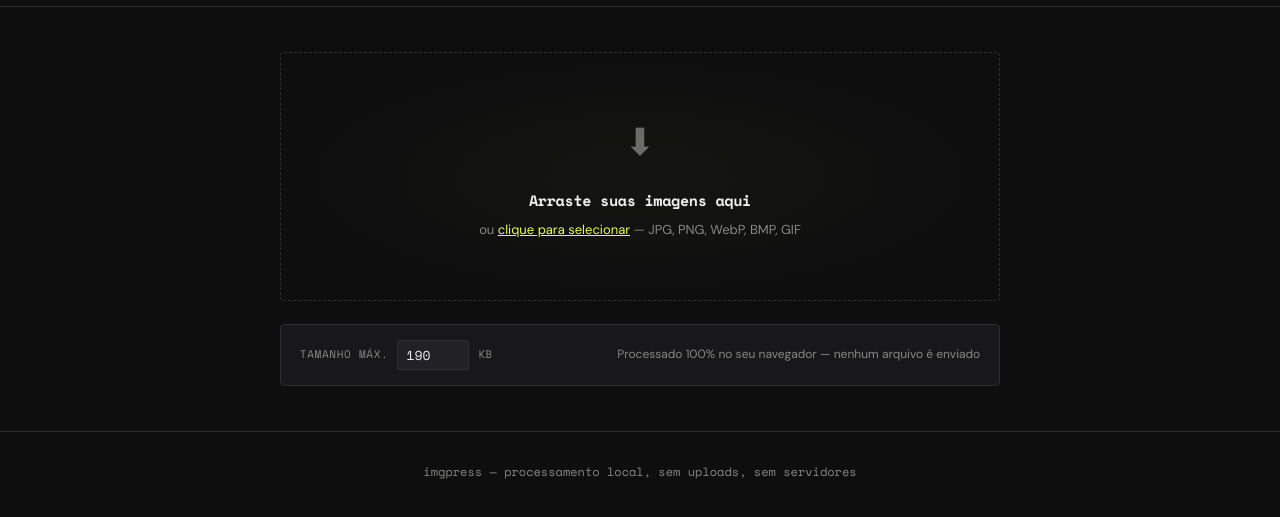
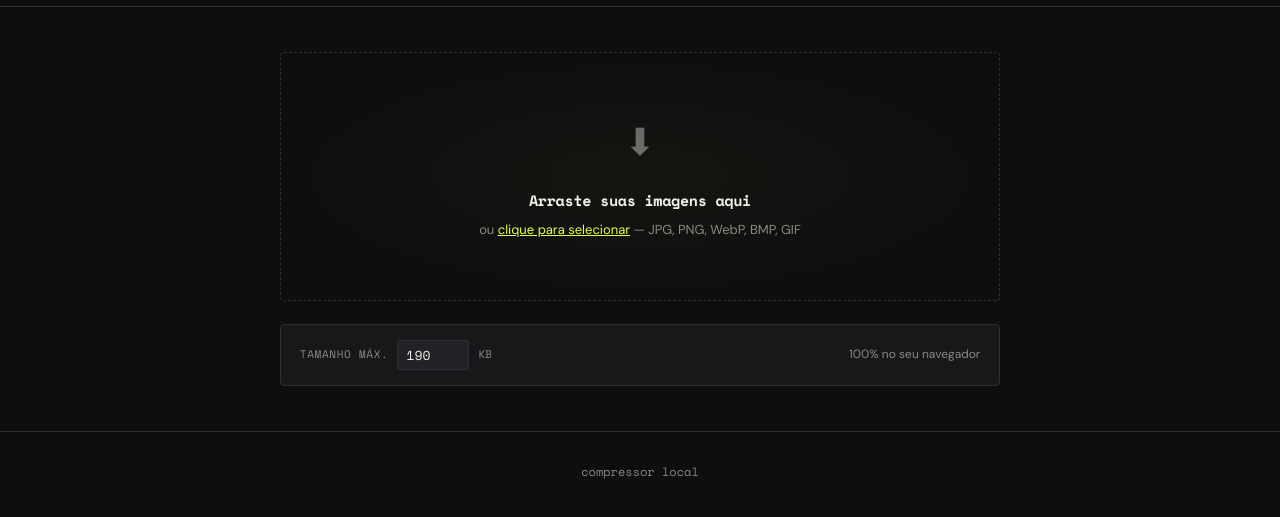
Before and after one commit to pcmso/conversor, a plain HTML site: page index.html in a window 1280 px wide. Shown: the part 89-606 px from the top of the page. Drawn offline with nearby package versions, Linux system fonts and the light colour scheme.

Commit message:
Update index.html

```diff
--- a/index.html
+++ b/index.html
@@ -446,7 +446,7 @@
       <span class="unit">KB</span>
     </div>
     <div class="setting-item" style="margin-left:auto; font-size:12px; color: var(--muted);">
-      Processado 100% no seu navegador — nenhum arquivo é enviado
+      100% no seu navegador
     </div>
   </div>
 
@@ -498,7 +498,7 @@
 
 </main>
 
-<footer>imgpress — processamento local, sem uploads, sem servidores</footer>
+<footer>compressor local</footer>
 
 <script>
 const dropzone = document.getElementById('dropzone');
```
